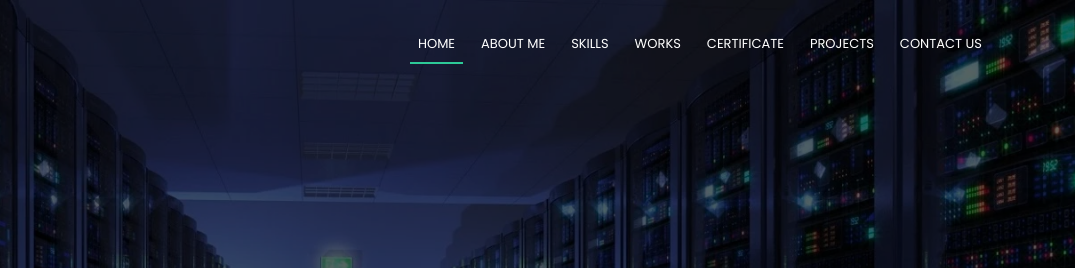
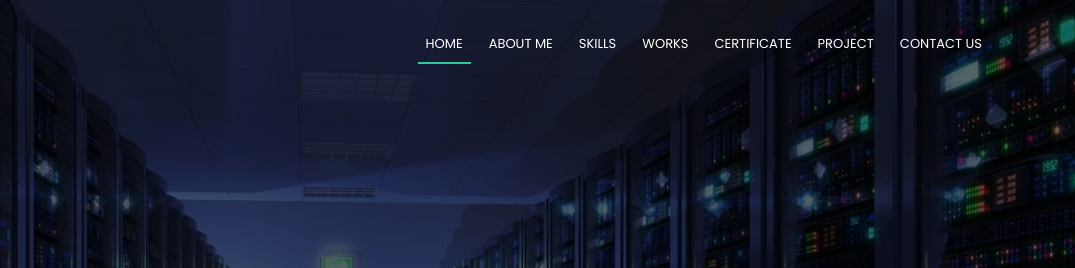
Before and after one commit to yafimahadika7/Tugas, a plain HTML site: page index.html in a window 1280 px wide. Shown: the top 268 px of the page, 205-1280 px from the left. Drawn offline with nearby package versions, Linux system fonts and the light colour scheme.

Commit message:
perubahan

```diff
--- a/index.html
+++ b/index.html
@@ -39,7 +39,7 @@
           <li><a href="#services">Skills</a></li>
           <li><a href="#portfolio">Works</a></li>
           <li><a href="#certificate">Certificate</a></li>
-          <li><a href="#project">Projects</a></li>
+          <li><a href="#project">Project</a></li>
           <li><a href="#contact">Contact Us</a></li>
     </div>
   </header>
```
